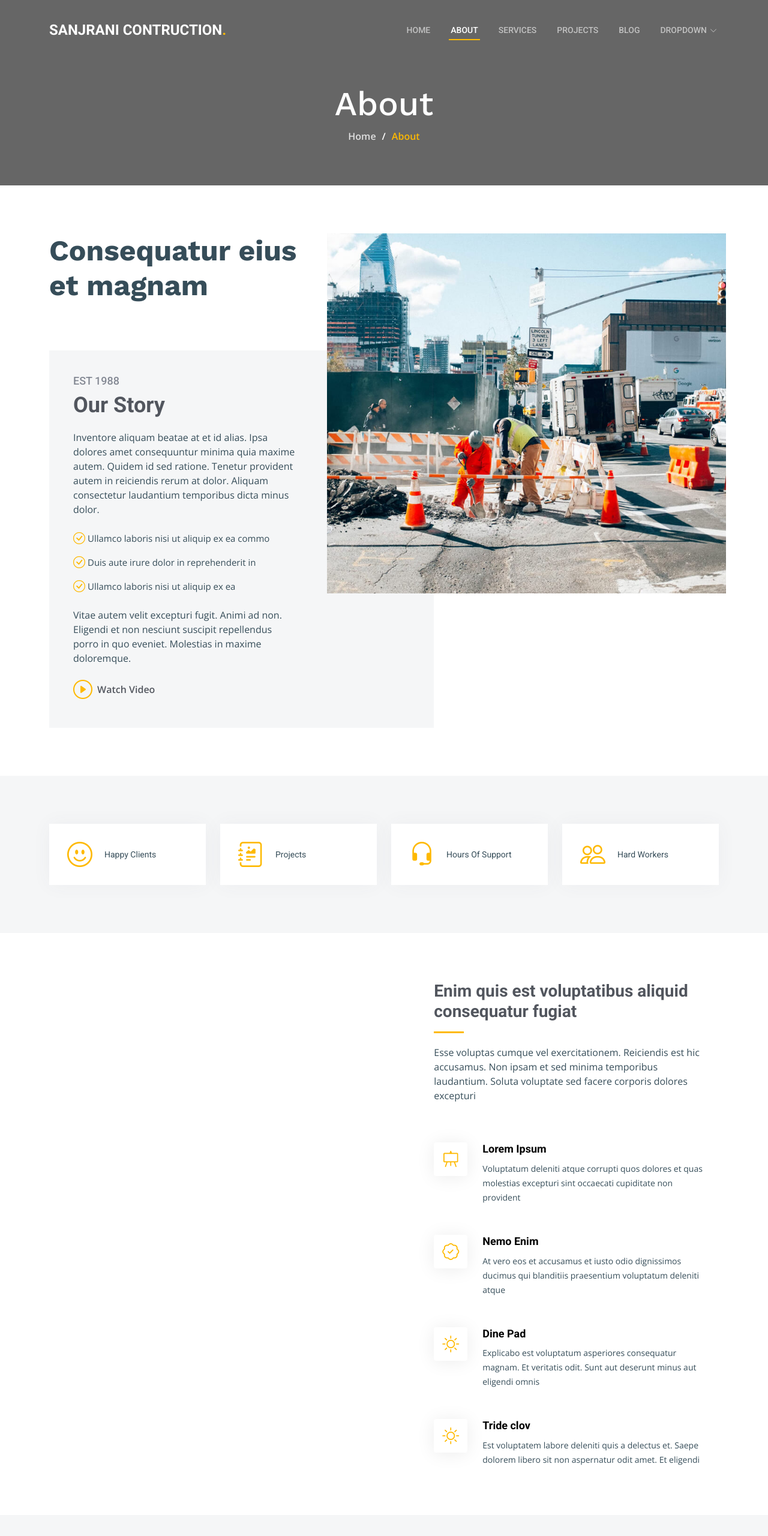
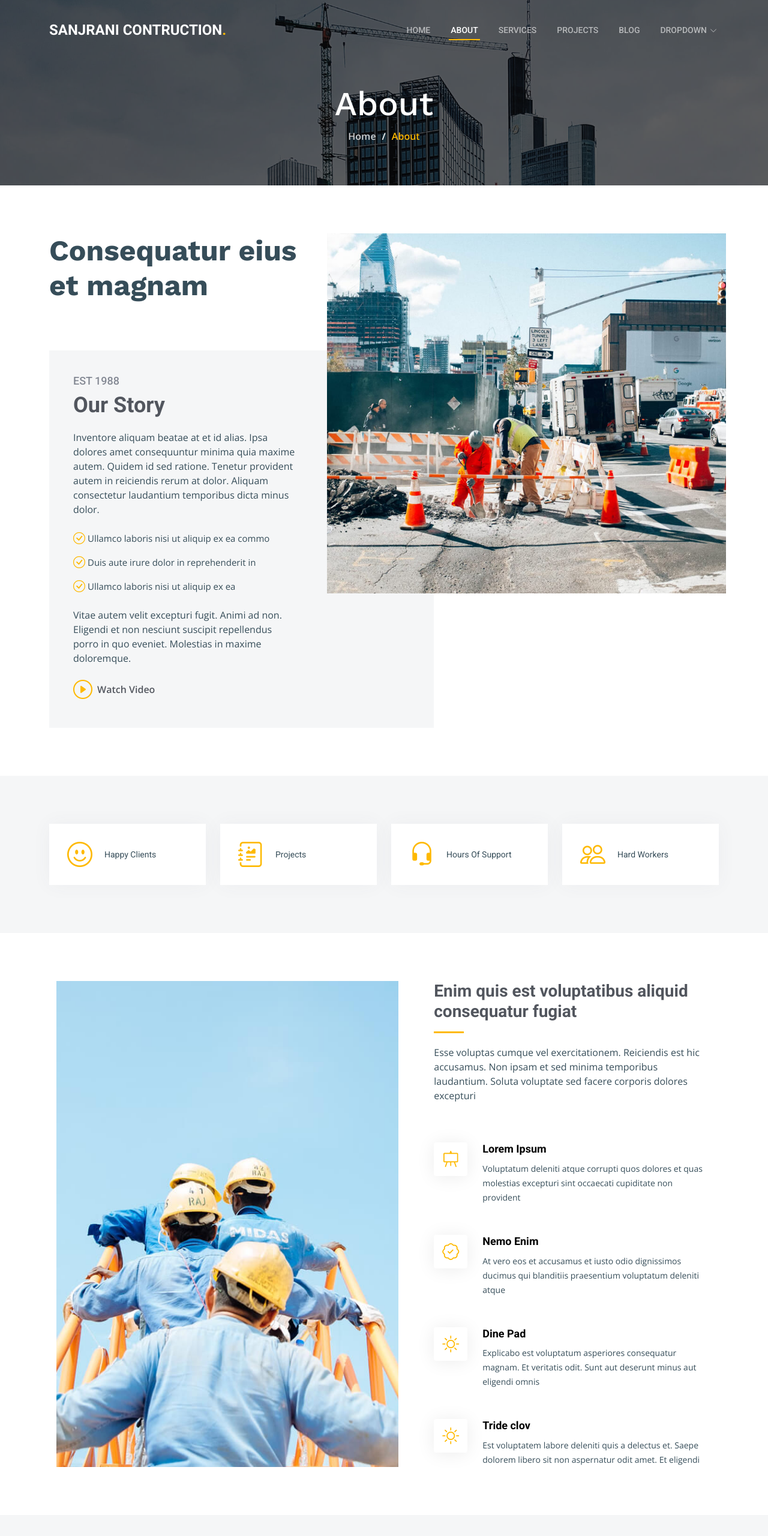
Before and after one commit to ABDUL-WAHID71/SANJRANI-CONTRUCTION, a plain HTML site: page about.html in a window 1280 px wide. Shown: the top 2560 px of the page at 60% size. Drawn offline with nearby package versions, Linux system fonts and the light colour scheme; a script that the page names is missing; files whose address does not match are found by name.

Commit message:
Update about.html

```diff
--- a/about.html
+++ b/about.html
@@ -76,7 +76,7 @@
   <main id="main">
 
     <!-- ======= Breadcrumbs ======= -->
-    <div class="breadcrumbs d-flex align-items-center" style="background-image: url('assets/img/breadcrumbs-bg.jpg');">
+    <div class="breadcrumbs d-flex align-items-center" style="background-image: url('img/breadcrumbs-bg.jpg');">
       <div class="container position-relative d-flex flex-column align-items-center" data-aos="fade">
 
         <h2>About</h2>
@@ -178,7 +178,7 @@
       <div class="container" data-aos="fade-up">
 
         <div class="row justify-content-around gy-4">
-          <div class="col-lg-6 img-bg" style="background-image: url(assets/img/alt-services.jpg);" data-aos="zoom-in" data-aos-delay="100"></div>
+          <div class="col-lg-6 img-bg" style="background-image: url(img/alt-services.jpg);" data-aos="zoom-in" data-aos-delay="100"></div>
 
           <div class="col-lg-5 d-flex flex-column justify-content-center">
             <h3>Enim quis est voluptatibus aliquid consequatur fugiat</h3>
```
